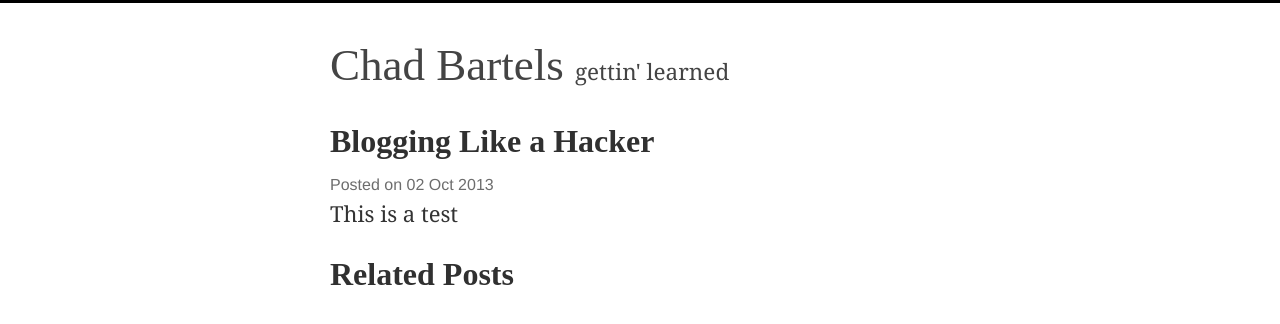
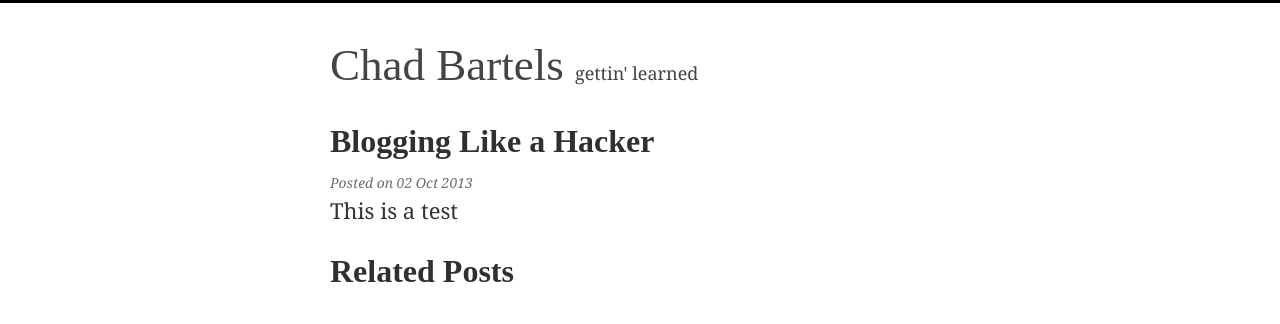
Before and after one commit to chaddy81/chaddy81.github.io, a Jekyll site: the page built from _posts/2013-10-02-Test-Post.md, in a window 1280 px wide. Shown: the top 324 px of the page. Built offline with Jekyll 4.4.1, drawn with Linux system fonts in a browser that asks for light colours; some web fonts are replaced.

Commit message:
updating styling

```diff
--- a/stylesheets/stylesheet.css
+++ b/stylesheets/stylesheet.css
@@ -79,7 +79,7 @@ header h1 {
 
 header h1 span {
   font-family: 'Georgia', georgia, 'Times New Roman', serif;
-  font-size: .5em;
+  font-size: .4em;
   font-weight: 400;
 }
 
@@ -88,7 +88,7 @@ header h1 a {
 }
 
 header h2 {
-  letter-spacing: -1px;
+  letter-spacing: normal;
   font-size: 24px;
   color: #aaa;
   font-weight: normal;
@@ -374,6 +374,12 @@ footer a:hover {
 	vertical-align: middle;
 }
 
+.postdate {
+	font-family: 'Georgia', georgia, 'Times New Roman', serif;
+	font-size: .87em;
+	font-style: italic;
+}
+
 .date span {
 	color: #333;
 }
```
